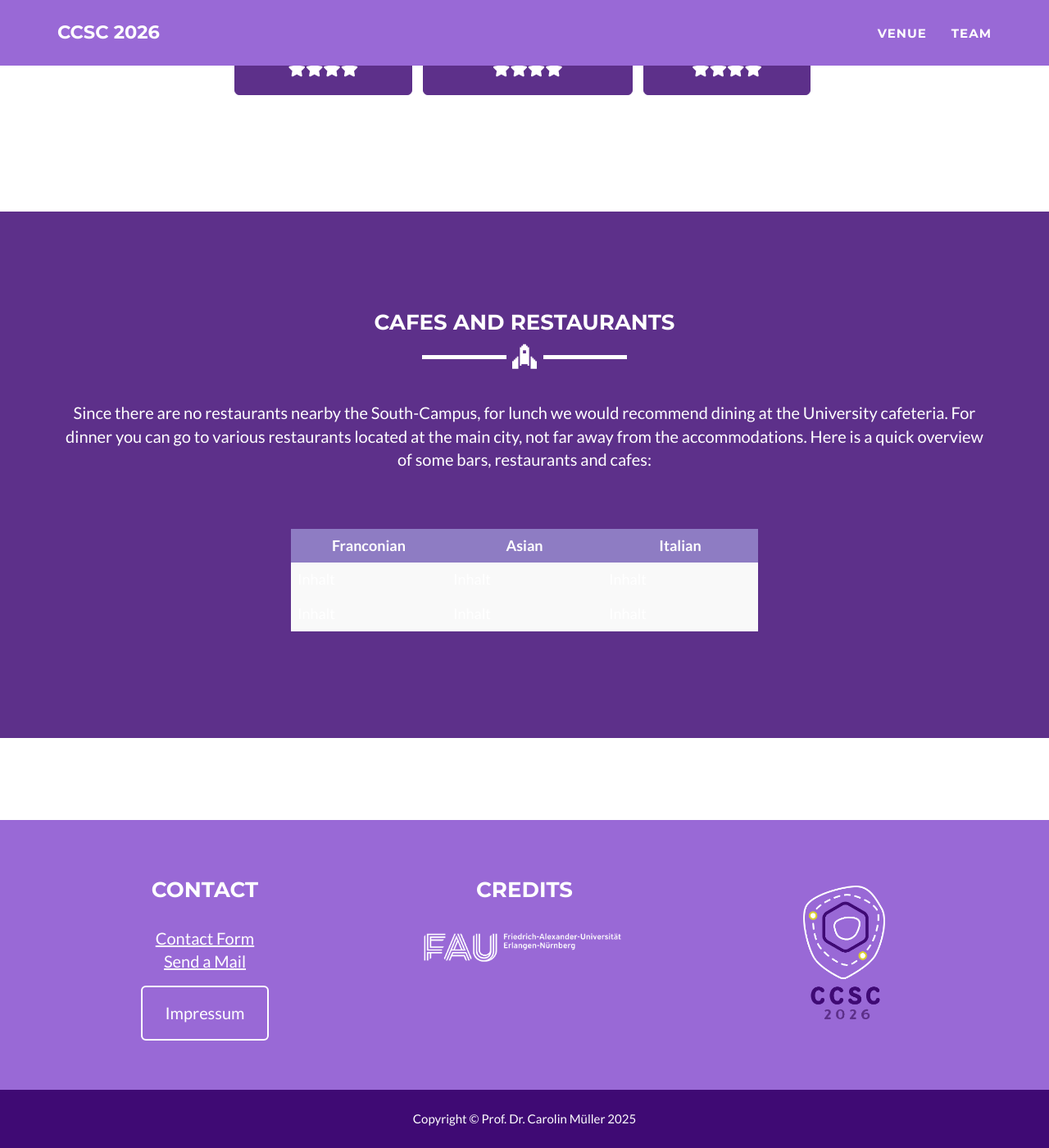
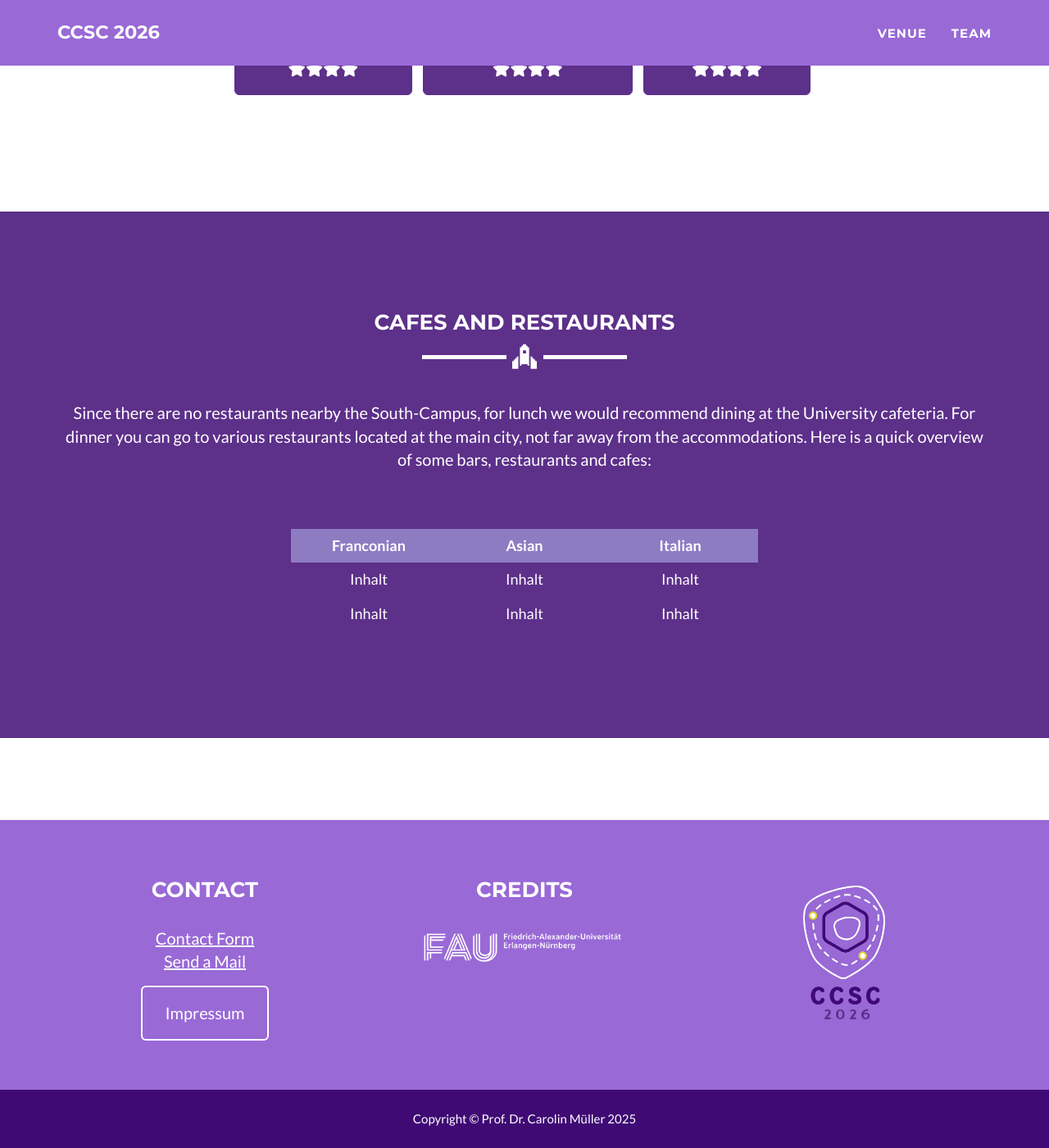
Before and after one commit to ccsc2026/ccsc2026.github.io, a Jekyll site: the page built from venue.html, in a window 1280 px wide and 1400 px high, scrolled down 2109 px. Shown: the whole window at 82% size. Built offline with Jekyll 4.4.1, drawn with Linux system fonts in a browser that asks for light colours.

```diff
--- a/venue.html
+++ b/venue.html
@@ -114,8 +114,7 @@ layout: page
             text-align: center; /* Center the header text */
         }
         td {
-            text-align: left; /* Keep table data left-aligned */
-            background-color: #f9f9f9; /* Optional: add a light background for cells */
+            text-align: center;
         }
     </style>
 </head>
```
